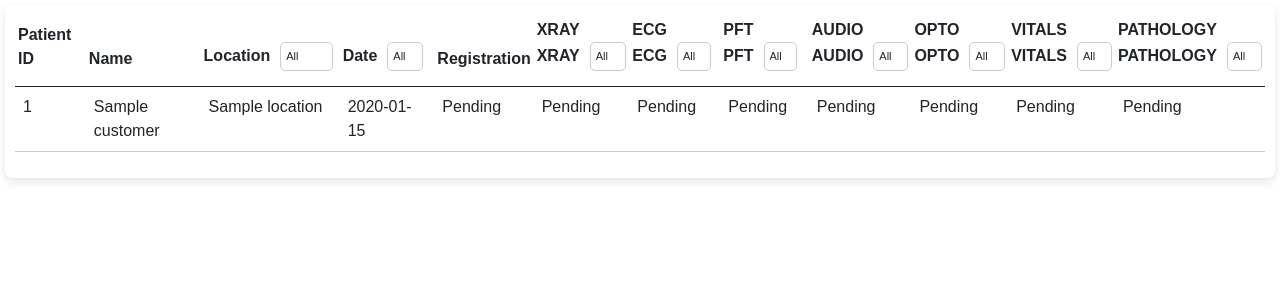
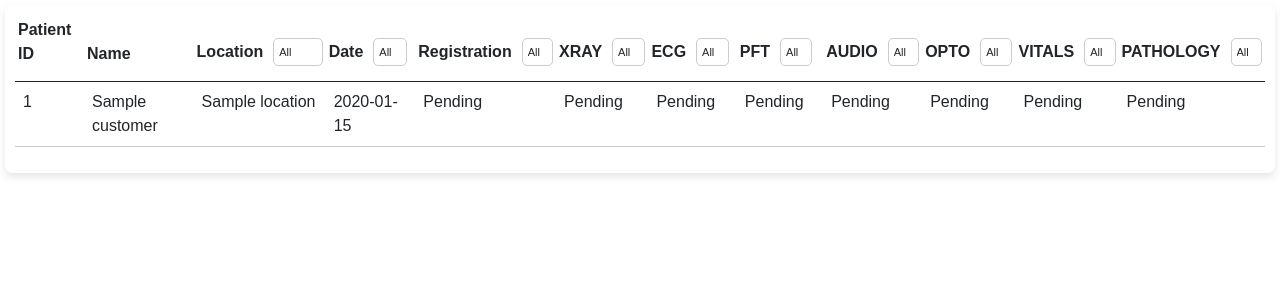
Before and after one commit to U4RAD9/qr-code-, a Django app: template store/templates/dashboard.html in a window 1280 px wide. Shown: the part 157-457 px from the top of the page. Run offline with Django 3.2, Linux system fonts and the light colour scheme; the template is opened without the code that fills it: most values are stand-ins (such as "Sample title", 1, 10 or a date in 2020); some libraries are stand-ins or nearby versions.

Commit message:
Filter correction

```diff
--- a/store/templates/dashboard.html
+++ b/store/templates/dashboard.html
@@ -259,20 +259,19 @@
                                 </div>
 
                             </th>
-                            <th>Registration</th>
-                            <th>XRAY
+                            <th>
+                                <div class="dropdown-select1" id="filter-xray-dropdown-registration">
+                                    <div>Registration</div>
+                                     <select class="form-control" data-column="8">
+                                         <option value="">All</option>
+                                         <option value="Done">Done</option>
+                                         <option value="Pending">Pending</option>
+                                     </select>
+                                 </div>
+                            </th>
+                            <th>
                                <div class="dropdown-select1" id="filter-xray-dropdown-xray">
                                    <div>XRAY</div>
-                                    <select class="form-control" data-column="8">
-                                        <option value="">All</option>
-                                        <option value="Done">Done</option>
-                                        <option value="Pending">Pending</option>
-                                    </select>
-                                </div>
-                            </th>
-                            <th>ECG
-                               <div class="dropdown-select1" id="filter-ecg-dropdown-ecg">
-                                    <div>ECG</div>
                                     <select class="form-control" data-column="9">
                                         <option value="">All</option>
                                         <option value="Done">Done</option>
@@ -280,9 +279,9 @@
                                     </select>
                                 </div>
                             </th>
-                            <th>PFT
-                                <div class="dropdown-select1" id="filter-pft-dropdown-pft">
-                                    <div>PFT</div>
+                            <th>
+                               <div class="dropdown-select1" id="filter-ecg-dropdown-ecg">
+                                    <div>ECG</div>
                                     <select class="form-control" data-column="10">
                                         <option value="">All</option>
                                         <option value="Done">Done</option>
@@ -290,9 +289,9 @@
                                     </select>
                                 </div>
                             </th>
-                            <th>AUDIO
-                                <div class="dropdown-select1" id="filter-audiometry-dropdown-audiometry">
-                                    <div>AUDIO</div>
+                            <th>
+                                <div class="dropdown-select1" id="filter-pft-dropdown-pft">
+                                    <div>PFT</div>
                                     <select class="form-control" data-column="11">
                                         <option value="">All</option>
                                         <option value="Done">Done</option>
@@ -300,9 +299,9 @@
                                     </select>
                                 </div>
                             </th>
-                            <th>OPTO
-                                <div class="dropdown-select1" id="filter-optometry-dropdown-optometry">
-                                    <div>OPTO</div>
+                            <th>
+                                <div class="dropdown-select1" id="filter-audiometry-dropdown-audiometry">
+                                    <div>AUDIO</div>
                                     <select class="form-control" data-column="12">
                                         <option value="">All</option>
                                         <option value="Done">Done</option>
@@ -310,9 +309,9 @@
                                     </select>
                                 </div>
                             </th>
-                            <th>VITALS
-                                <div class="dropdown-select1" id="filter-vitals-dropdown-vitals">
-                                    <div>VITALS</div>
+                            <th>
+                                <div class="dropdown-select1" id="filter-optometry-dropdown-optometry">
+                                    <div>OPTO</div>
                                     <select class="form-control" data-column="13">
                                         <option value="">All</option>
                                         <option value="Done">Done</option>
@@ -320,7 +319,17 @@
                                     </select>
                                 </div>
                             </th>
-                            <th>PATHOLOGY
+                            <th>
+                                <div class="dropdown-select1" id="filter-vitals-dropdown-vitals">
+                                    <div>VITALS</div>
+                                    <select class="form-control" data-column="14">
+                                        <option value="">All</option>
+                                        <option value="Done">Done</option>
+                                        <option value="Pending">Pending</option>
+                                    </select>
+                                </div>
+                            </th>
+                            <th>
                                 <div class="dropdown-select1" id="filter-pathology-dropdown-pathology">
                                     <div>PATHOLOGY</div>
                                     <select class="form-control" data-column="15">
```
